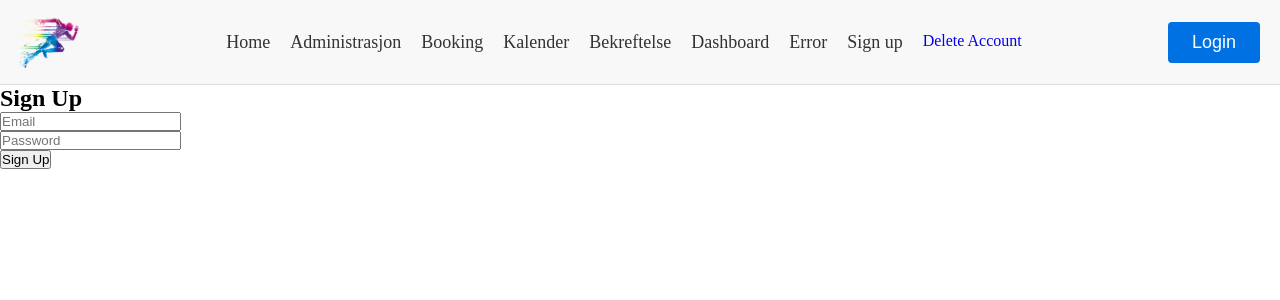
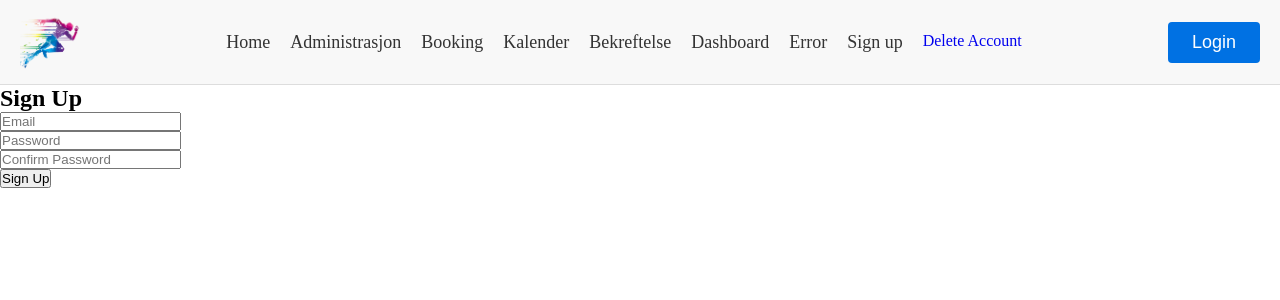
Before and after one commit to Ole994/bookingapp, a React (Vite) app: page /signup in a window 1280 px wide. Shown: the top 300 px of the page. Built offline with nearby package versions, Linux system fonts and the light colour scheme.

Commit message:
Yup and formik are correctly setup and signup now works

```diff
--- a/src/component/signup/SignUp.jsx
+++ b/src/component/signup/SignUp.jsx
@@ -3,29 +3,30 @@ import { useState } from 'react';
 import { auth } from '../../firebaseConfig';
 import { createUserWithEmailAndPassword } from 'firebase/auth';
 import { useFormik } from 'formik';
-import { signUpSchema } from '../../assets/validationSchema';
+import { signUpSchema } from '../../assets/validationSchema'; // Pass på at stien er korrekt
 
 const SignUp = () => {
-  const [success, setSuccess] = useState(null); // Ny state for suksessmelding
-  const [error, setError] = useState(null);     // Ny state for feilmelding
+  const [success, setSuccess] = useState(null);
+  const [error, setError] = useState(null);
 
   const formik = useFormik({
     initialValues: {
       email: '',
       password: '',
+      confirmPassword: '', // Legger til confirmPassword-felt for validering
     },
-    validationSchema: signUpSchema, // Bruker Yup-validering
+    validationSchema: signUpSchema, // Aktiverer Yup-validering
     onSubmit: async (values) => {
-      setError(null); // Tilbakestiller error ved hver innsending
-      setSuccess(null); // Tilbakestiller suksessmelding ved hver innsending
+      setError(null);
+      setSuccess(null);
 
       try {
         await createUserWithEmailAndPassword(auth, values.email, values.password);
-        setSuccess('User registered successfully!'); // Setter suksessmeldingen
+        setSuccess('User registered successfully!');
         console.log('User registered successfully');
       } catch (error) {
         console.error('Error signing up:', error.message);
-        setError(error.message); // Setter feilmeldingen k
+        setError(error.message);
       }
     },
   });
@@ -34,8 +35,8 @@ const SignUp = () => {
     <div>
       <h2>Sign Up</h2>
 
-      {error && <p style={{ color: 'red' }}>{error}</p>} {/* Viser feilmeldingen */}
-      {success && <p style={{ color: 'green' }}>{success}</p>} {/* Viser suksessmeldingen */}
+      {error && <p style={{ color: 'red' }}>{error}</p>}
+      {success && <p style={{ color: 'green' }}>{success}</p>}
 
       <form onSubmit={formik.handleSubmit}>
         <div>
@@ -66,6 +67,20 @@ const SignUp = () => {
             <div style={{ color: 'red' }}>{formik.errors.password}</div>
           ) : null}
         </div>
+        <div>
+          <input
+            type="password"
+            placeholder="Confirm Password"
+            name="confirmPassword"
+            onChange={formik.handleChange}
+            onBlur={formik.handleBlur}
+            value={formik.values.confirmPassword}
+            required
+          />
+          {formik.touched.confirmPassword && formik.errors.confirmPassword ? (
+            <div style={{ color: 'red' }}>{formik.errors.confirmPassword}</div>
+          ) : null}
+        </div>
         <button type="submit">Sign Up</button>
       </form>
     </div>
--- a/vite.config.js
+++ b/vite.config.js
@@ -4,7 +4,7 @@ import react from '@vitejs/plugin-react-swc';
 
 export default defineConfig({
   plugins: [react()],
-  base: '/bookingapp/', // Sørg for å angi base-URL til repo-navnet ditt
+  // base: '/bookingapp/', // Sørg for å angi base-URL til repo-navnet ditt
   build: {
     outDir: 'dist',
   },
```
